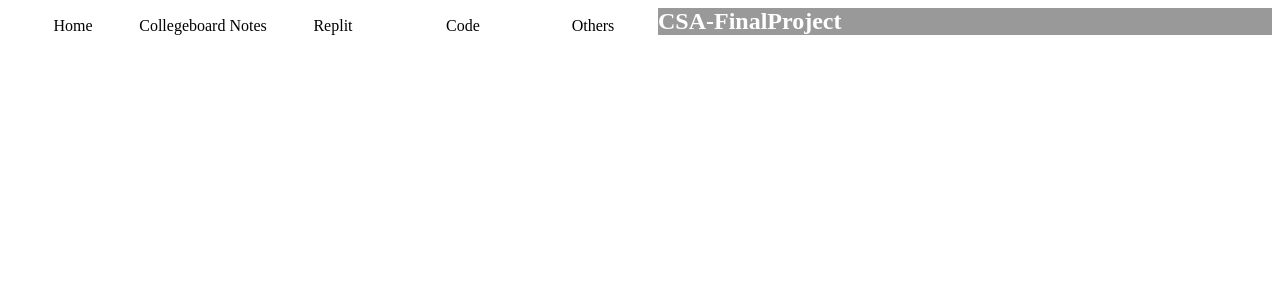
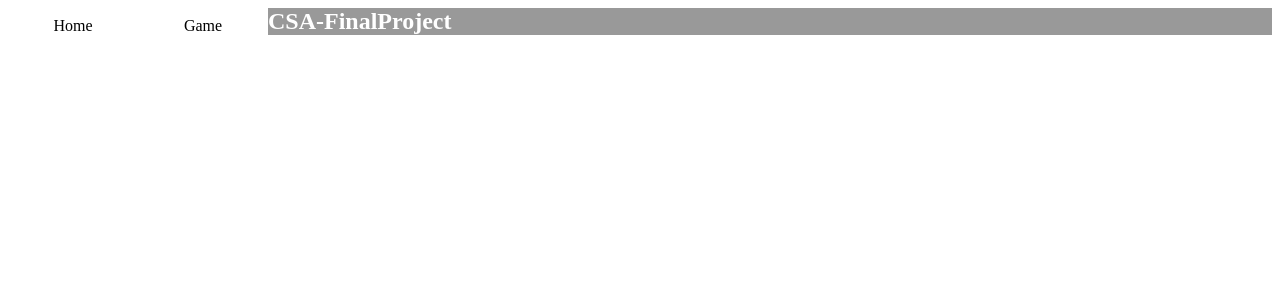
Before and after one commit to TianbinLiu/CSA-FinalProject, a Jekyll site: the page built from index.md, in a window 1280 px wide. Shown: the top 300 px of the page. Built offline with Jekyll 4.4.1, drawn with Linux system fonts in a browser that asks for light colours.

Commit message:
Update navigation.html

```diff
--- a/_includes/navigation.html
+++ b/_includes/navigation.html
@@ -74,38 +74,7 @@
     </head>
     <ul id="nav">
         <li><a href="/.">Home</a></li>
-        <li><a href="/collegeboard">Collegeboard Notes</a>
-            <ul>
-                <li><a href="/5.1">5.1</a></li>
-                <li><a href="/5.2">5.2</a></li>
-                <li><a href="/5.3">5.3</a></li>
-                <li><a href="/5.4">5.4</a></li>
-                <li><a href="/5.5">5.5</a></li>
-                <li><a href="/5.6">5.6</a></li>
-                <li><a href="">AAP >></a>
-                    <ul>
-                        <li><a href="/CB/AAP3">AAP-3</a></li>
-                        <li><a href="/CB/AAP4">AAP-4</a></li>
-                    </ul>
-                </li>
-            </ul>
-        </li>
-    </ul>
-    <ul id="nav">
-        <li><a href="/replit">Replit</a></li>
-        <li><a href="/code">Code</a></li>
-    </ul>
-    <ul id="nav">
-        <li><a href="/others">Others</a>
-            <ul>
-                <li><a href="/create">Create Task</a></li>
-                <li><a href="https://github.com/TheRadRabbidRabbit/Team-Lovelace/wiki/Tianbin-and-Allie-Create-Task-planning">Create Task Plan</a></li>
-                <li><a href="/description">Description</a></li>
-                <li><a href="/easteregg">"Easter Egg"</a></li>
-                <li><a href="/study">Study Plan</a></li>
-                <li><a href="/test">AP Testers</a></li>
-            </ul>
-         </li>
+        <li><a href="/Game">Game</a>
     </ul>
 </body>
 </html>
```
